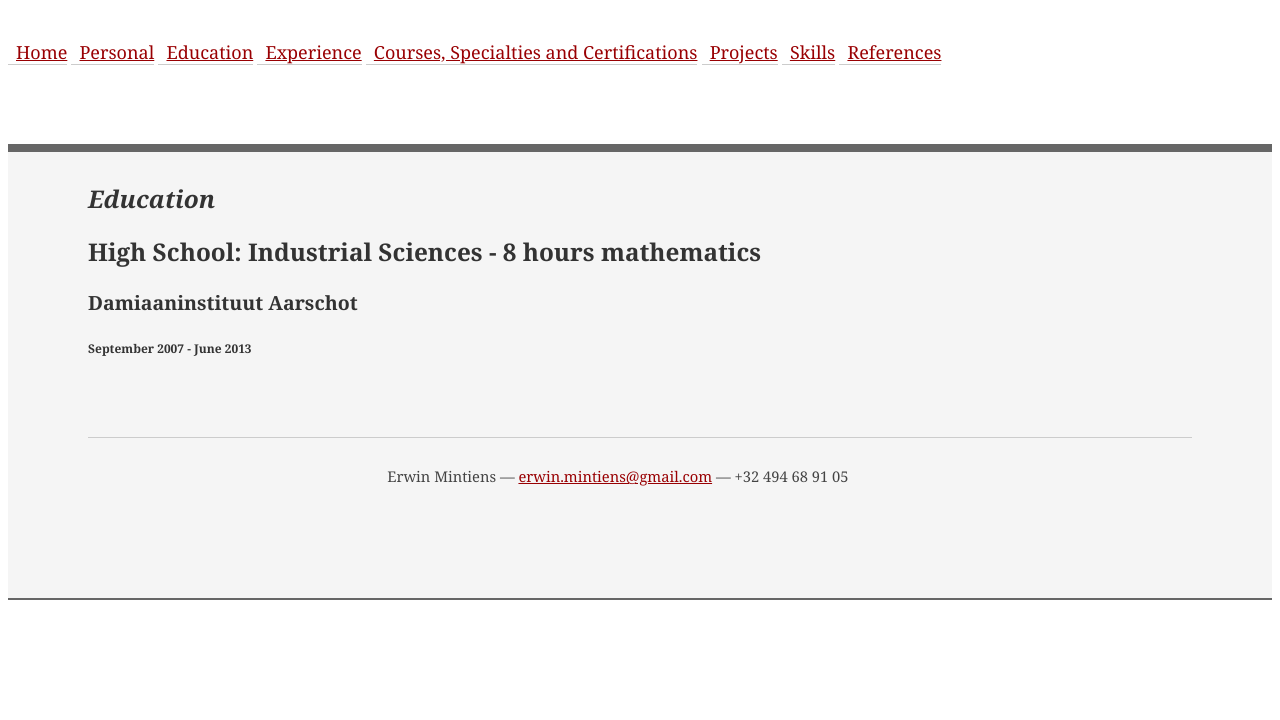
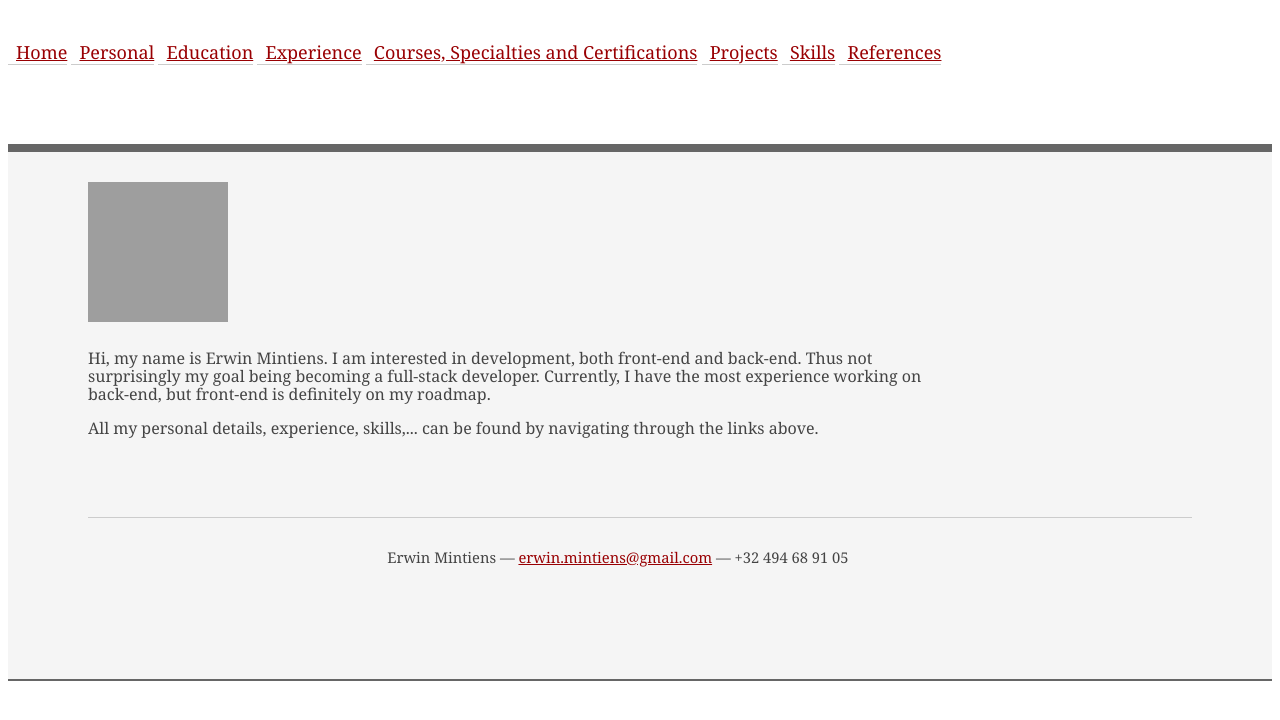
Before and after one commit to erwinmintiens/cv-flask, a Flask app: page /web/index in a window 1280 px wide. Shown: the top 720 px of the page. Run offline with Flask 2, Linux system fonts and the light colour scheme; some libraries are stand-ins or nearby versions; grey boxes are pictures that could not be loaded.

Commit message:
Fixed layout and info

```diff
--- a/templates/index.html
+++ b/templates/index.html
@@ -32,14 +32,11 @@
 					<div class="yui-b">
 						<div class="yui-gf last">
                             <div class="yui-u first">
-                                <h2>Education</h2>
+                                <h2><img src="https://avatars.githubusercontent.com/u/28531731?v=4" alt="Erwin" width="140" height="140"></h2>
                             </div>
                             <div class="yui-u">
-                                <h2>High School: Industrial Sciences - <strong>8 hours mathematics</strong></h2>
-                                <h3>Damiaaninstituut Aarschot</h3>
-                                <div class="education">
-                                    <h4>September 2007 - June 2013</h4>
-                                </div>
+                                <p>Hi, my name is Erwin Mintiens. I am interested in development, both front-end and back-end. Thus not surprisingly my goal being becoming a full-stack developer. Currently, I have the most experience working on back-end, but front-end is definitely on my roadmap.</p>
+                                <p>All my personal details, experience, skills,... can be found by navigating through the links above.</p>
                             </div>
 					    </div><!--// .yui-gf -->
                     </div>
```
